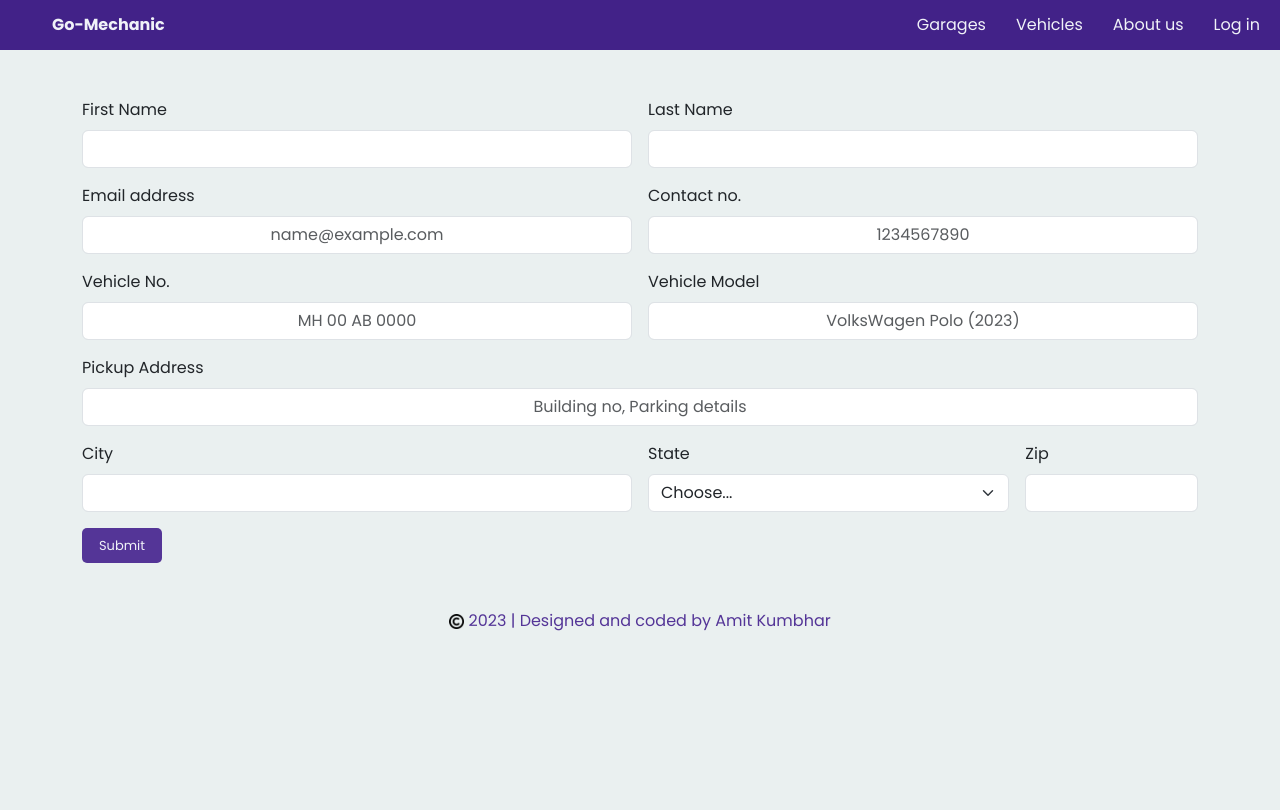
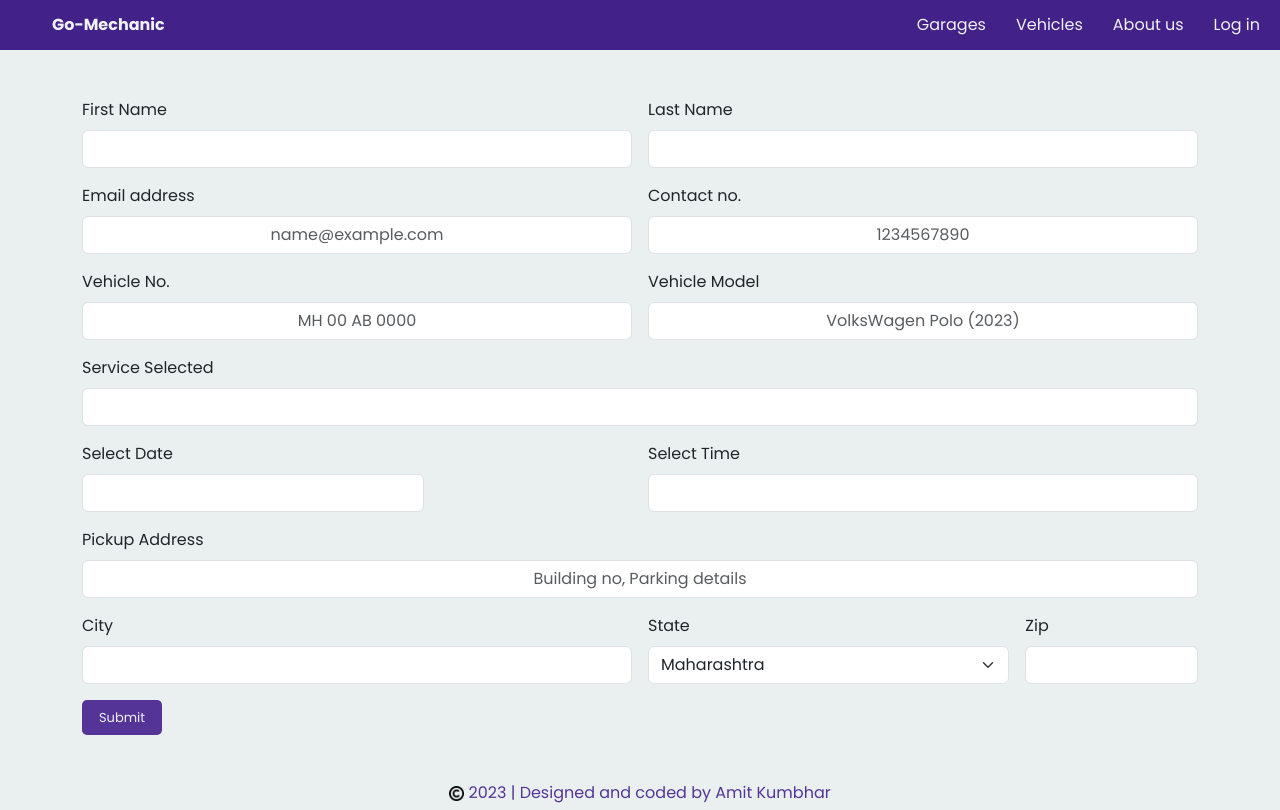
Before and after one commit to Welcometocodeamit/Go-Mechanic-Frontend, a React (Create React App) app: page /bookingform in a window 1280 px wide. Built offline with nearby package versions, Linux system fonts and the light colour scheme; a web font is replaced by a local one.

Commit message:
Form validation and changes and email modification

```diff
--- a/package.json
+++ b/package.json
@@ -8,9 +8,11 @@
     "@testing-library/user-event": "^13.5.0",
     "axios": "^1.5.1",
     "react": "^18.2.0",
+    "react-datepicker": "^4.23.0",
     "react-dom": "^18.2.0",
     "react-router-dom": "^6.16.0",
     "react-scripts": "5.0.1",
+    "react-time-picker": "^6.5.2",
     "web-vitals": "^2.1.4"
   },
   "scripts": {
--- a/src/Components/BookingForm.js
+++ b/src/Components/BookingForm.js
@@ -1,48 +1,89 @@
-import React from 'react'
+
+import React, { useState, useEffect } from 'react';
+import DatePicker from 'react-datepicker';
+import 'react-datepicker/dist/react-datepicker.css';
+import { useLocation } from 'react-router-dom';
 
 export default function BookingForm() {
 
+    const [selectedDate, setSelectedDate] = useState(null);
+
+    const location = useLocation();
+    const queryParams = new URLSearchParams(location.search);
+
+  // Extracting values from URL parameters
+    const defaultPrice = queryParams.get('price') || '';
+    const defaultName = queryParams.get('name') || '';
+    const defaultCity = queryParams.get('city') || '';
+    const defaultService = queryParams.get('service') || '';
+
+    const [price, setPrice] = useState(defaultPrice);
+    const [name, setName] = useState(defaultName);
+    const [city, setCity] = useState(defaultCity);
+    const [service, setService] = useState(defaultService);
 
 
-    function sendMail(){
-        let name=document.getElementById('inputfname').value +" "+document.getElementById('inputlname').value
+    useEffect(() => {
+        setPrice(defaultPrice);
+        setName(defaultName);
+        setCity(defaultCity);
+        setService(defaultService);
+      }, [defaultPrice, defaultName, defaultCity, defaultService]);
+
+
+    async function sendMail(event){
+        event.preventDefault();
+        let cname=document.getElementById('inputfname').value +" "+document.getElementById('inputlname').value
+
+        var fetch1 = document.getElementById('inputfname').value.length<=1 && alert("First name should not be empty")
+        var fetch2 = document.getElementById('inputlname').value.length<=1 && alert("Last name should not be empty")
+
+
         let email=document.getElementById('exampleFormControlInput1').value
         let plateNo=document.getElementById('inputvehicleno').value
         let car=document.getElementById('inputvehiclemodel').value
-        let address=document.getElementById('inputAddress2').value +" ,"+document.getElementById('inputCity').value+" ,"+document.getElementById('inputCity').value+" Pincode:"+document.getElementById('inputZip').value
-        console.log(name)
-        console.log(email)
-        console.log(plateNo)
-        console.log(car)
-        console.log(address)
+        let address=document.getElementById('inputAddress2').value +", "+document.getElementById('inputCity').value+", "+document.getElementById('inputCity').value+", Pincode:"+document.getElementById('inputZip').value
+        let date=selectedDate.toISOString().slice(0,10)
+        let time=document.getElementById('inputTime').value
+
+
+        try {
+            var bookingNo=selectedDate.toString().slice(4, 7).toUpperCase()+selectedDate.toString().slice(8, 10)+selectedDate.toString().slice(11, 15)+document.getElementById('inputfname').value.slice(0,1).toUpperCase()+document.getElementById('inputlname').value.slice(0,1).toUpperCase()
+        } catch (error) {
+            alert("Date and pickup time cannot be empty")
+        }
+
         let url = `https://go-mechanic-backend-production.up.railway.app/mail/send/${email}`
-
         let data = {
-            subject: "Go Mechanic - Booking Recipt",
-            message: `Dear ${name},
+            subject: "Go Mechanic - Booking Details",
+            message: `Dear ${cname},
 
             Thank you for choosing Go Mechanic for your vehicle service needs. We are pleased to confirm your booking with the following details:
 
-            Booking Reference Number: XYZ
+            Booking Reference Number:${bookingNo}
 
+            Vehicle Details:
             Vehicle Number: ${plateNo}
             Vehicle Name/Model: ${car}
-            Service Details: Body parts
+
+            Service Details:
+            Garage Name: ${name}
+            Garage Address: ${city}
+            Service Choosen: ${service}
 
             Pickup Details:
-
             Pickup Address: ${address}
-            Preferred Pickup Time: 12Pm
-            Estimated Total Cost: 5000rs
+            Pickup Date: ${date}
+            Preferred Pickup Time: ${time}
+            Estimated Total Cost: ${price}rs
 
             Payment Details:
-
             Payment Method: [Credit Card/PayPal/Cash on Pickup, etc.]
-            Payment Status: [Paid/Unpaid]
+            Payment Status: [Unpaid]
 
             Important Notes:
             Please ensure that your vehicle is accessible at the provided pickup address at the scheduled time.
-            In case of any changes or cancellations, please contact our customer service at kumbharamit98@gmail.com.
+            In case of any changes or cancellations, please contact our customer service at gomechanic.booking@gmail.com.
 
             Confirmation of Service:
             A service representative from Go Mechanic will arrive at the specified pickup address. Please be prepared to hand over the vehicle keys and any relevant documents.
@@ -62,97 +103,126 @@ export default function BookingForm() {
             body: JSON.stringify(data)
         };
 
-        try{fetch(url, requestOptions).then(response=>{
+        if(!fetch1 && !fetch2){
+            try{await fetch(url, requestOptions).then(response=>{
                 if (!response.ok) {
                     throw new Error(`Failed to send mail. Status: ${response.status}`);
+                }else{
+                    console.log("mail sent")
+                    alert("Booking sucess!, Please check your email for booking details")
+                    window.location.href = '/';
                 }
-                console.log("mail sent")
-                alert(`Booking sucess!, Please check your email for booking details`)
-
             }).catch((e)=>{console.log("Unable to send mail")})}catch (err) {
                 console.error(err);}
+        }else{
+            alert("Booking not confirmed due to short of details")
+        }
 
     }
 
 
   return (
             <div className='container my-5'>
-            <form class="row g-3">
-                <div class="col-md-6">
-                    <label for="inputfname" class="form-label">First Name</label>
-                    <input type="text" class="form-control" id="inputfname"/>
+                <div className='container'>
+                    <h4 id='garageName'>{name}</h4>
                 </div>
-                <div class="col-md-6">
-                    <label for="inputlname" class="form-label">Last Name</label>
-                    <input type="text" class="form-control" id="inputlname"/>
+            <form className="row g-3" onSubmit={sendMail}>
+                <div className="col-md-6">
+                    <label htmlFor="inputfname" className="form-label">First Name</label>
+                    <input type="text" className="form-control" id="inputfname"/>
                 </div>
-                <div class="col-md-6">
-                    <label for="exampleFormControlInput1" class="form-label">Email address</label>
-                    <input type="email" class="form-control" id="exampleFormControlInput1" placeholder="name@example.com"/>
+                <div className="col-md-6">
+                    <label htmlFor="inputlname" className="form-label">Last Name</label>
+                    <input type="text" className="form-control" id="inputlname"/>
                 </div>
-                <div class="col-md-6">
-                    <label for="contactno" class="form-label">Contact no.</label>
-                    <input type="text" class="form-control" id="contactno" placeholder="1234567890"/>
+                <div className="col-md-6">
+                    <label htmlFor="exampleFormControlInput1" className="form-label">Email address</label>
+                    <input type="email" className="form-control" id="exampleFormControlInput1" placeholder="name@example.com"/>
                 </div>
-                <div class="col-6">
-                    <label for="inputvehicleno" class="form-label">Vehicle No.</label>
-                    <input type="text" class="form-control" id="inputvehicleno" placeholder="MH 00 AB 0000"/>
+                <div className="col-md-6">
+                    <label htmlFor="contactno" className="form-label">Contact no.</label>
+                    <input type="text" className="form-control" id="contactno" placeholder="1234567890"/>
                 </div>
-                <div class="col-6">
-                    <label for="inputvehiclemodel" class="form-label">Vehicle Model</label>
-                    <input type="text" class="form-control" id="inputvehiclemodel" placeholder="VolksWagen Polo (2023)"/>
+                <div className="col-6">
+                    <label htmlFor="inputvehicleno" className="form-label">Vehicle No.</label>
+                    <input type="text" className="form-control" id="inputvehicleno" placeholder="MH 00 AB 0000"/>
                 </div>
-                <div class="col-12">
-                    <label for="inputAddress2" class="form-label">Pickup Address</label>
-                    <input type="text" class="form-control" id="inputAddress2" placeholder="Building no, Parking details"/>
+                <div className="col-6">
+                    <label htmlFor="inputvehiclemodel" className="form-label">Vehicle Model</label>
+                    <input type="text" className="form-control" id="inputvehiclemodel" placeholder="VolksWagen Polo (2023)"/>
                 </div>
-                <div class="col-md-6">
-                    <label for="inputCity" class="form-label">City</label>
-                    <input type="text" class="form-control" id="inputCity"/>
+                <div className="col-md-12">
+                    <label htmlFor="inputService" className="form-label">Service Selected</label>
+                    <input type="text" className="form-control" id="inputService" value={service}
+                    onChange={(e) => setService(e.target.value)}/>
                 </div>
-                <div class="col-md-4">
-                    <label for="inputState" class="form-label">State</label>
-                    <select id="inputState" class="form-select">
-                    <option selected>Choose...</option>
-                    <option>Andhra Pradesh</option>
-                    <option>Arunachal Pradesh</option>
-                    <option>Assam</option>
-                    <option>Bihar</option>
-                    <option>Chhattisgarh</option>
-                    <option>Goa</option>
-                    <option>Gujarat</option>
-                    <option>Haryana</option>
-                    <option>Himachal Pradesh</option>
-                    <option>Jammu and Kashmir</option>
-                    <option>Jharkhand</option>
-                    <option>Karnataka</option>
-                    <option>Kerala</option>
-                    <option>Madhya Pradesh</option>
-                    <option>Maharashtra</option>
-                    <option>Manipur</option>
-                    <option>Meghalaya</option>
-                    <option>Mizoram</option>
-                    <option>Nagaland</option>
-                    <option>Odisha</option>
-                    <option>Punjab</option>
-                    <option>Rajasthan</option>
-                    <option>Sikkim</option>
-                    <option>Tamil Nadu</option>
-                    <option>Telangana</option>
-                    <option>Tripura</option>
-                    <option>Uttar Pradesh</option>
-                    <option>Uttarakhand</option>
-                    <option>West Bengal</option>
+                <div className="col-md-6">
+                    <label htmlFor="inputDate" className="form-label">Select Date</label><br></br>
+                    <DatePicker
+                        id="inputDate"
+                        className="form-control"
+                        selected={selectedDate}
+                        onChange={(date) => setSelectedDate(date)}
+                        dateFormat="dd/MM/yyyy" // Customize the date format if needed
+                    />
+                </div>
+
+                <div className="col-md-6">
+                    <label htmlFor="inputTime" className="form-label">Select Time</label>
+                    <input type="text" className="form-control" id="inputTime"/>
+                </div>
 
 
+                <div className="col-12">
+                    <label htmlFor="inputAddress2" className="form-label">Pickup Address</label>
+                    <input type="text" className="form-control" id="inputAddress2" placeholder="Building no, Parking details"/>
+                </div>
+                <div className="col-md-6">
+                    <label htmlFor="inputCity" className="form-label">City</label>
+                    <input type="text" className="form-control" id="inputCity" value={city} onChange={(e) => setCity(e.target.value)}/>
+                </div>
+                <div className="col-md-4">
+                    <label htmlFor="inputState" className="form-label">State</label>
+                    <select id="inputState" className="form-select" defaultValue="Maharashtra">
+                        <option value="" disabled>Choose...</option>
+                        <option value="Andhra Pradesh">Andhra Pradesh</option>
+                        <option value="Arunachal Pradesh">Arunachal Pradesh</option>
+                        <option value="Assam">Assam</option>
+                        <option value="Bihar">Bihar</option>
+                        <option value="Chhattisgarh">Chhattisgarh</option>
+                        <option value="Goa">Goa</option>
+                        <option value="Gujarat">Gujarat</option>
+                        <option value="Haryana">Haryana</option>
+                        <option value="Himachal Pradesh">Himachal Pradesh</option>
+                        <option value="Jammu and Kashmir">Jammu and Kashmir</option>
+                        <option value="Jharkhand">Jharkhand</option>
+                        <option value="Karnataka">Karnataka</option>
+                        <option value="Kerala">Kerala</option>
+                        <option value="Madhya Pradesh">Madhya Pradesh</option>
+                        <option value="Maharashtra">Maharashtra</option>
+                        <option value="Manipur">Manipur</option>
+                        <option value="Meghalaya">Meghalaya</option>
+                        <option value="Mizoram">Mizoram</option>
+                        <option value="Nagaland">Nagaland</option>
+                        <option value="Odisha">Odisha</option>
+                        <option value="Punjab">Punjab</option>
+                        <option value="Rajasthan">Rajasthan</option>
+                        <option value="Sikkim">Sikkim</option>
+                        <option value="Tamil Nadu">Tamil Nadu</option>
+                        <option value="Telangana">Telangana</option>
+                        <option value="Tripura">Tripura</option>
+                        <option value="Uttar Pradesh">Uttar Pradesh</option>
+                        <option value="Uttarakhand">Uttarakhand</option>
+                        <option value="West Bengal">West Bengal</option>
                     </select>
                     </div>
-                <div class="col-md-2">
-                    <label for="inputZip" class="form-label">Zip</label>
-                    <input type="text" class="form-control" id="inputZip"/>
+
+                <div className="col-md-2">
+                    <label htmlFor="inputZip" className="form-label">Zip</label>
+                    <input type="text" className="form-control" id="inputZip"/>
                 </div>
-                <div class="col-12">
-                    <button id='submitformbtn' type="submit" class="btn" onClick={sendMail}>Submit</button>
+                <div className="col-12">
+                    <button id='submitformbtn' className="btn" type="submit">Submit</button>
                 </div>
             </form>
         </div>
--- a/src/Components/ServiceItem.js
+++ b/src/Components/ServiceItem.js
@@ -1,7 +1,9 @@
 import React from 'react'
 import placeholder from '../Assets/placeholder.png'
+import {Link} from 'react-router-dom'
 
 export default function ServiceItem(props) {
+
   return (
 
         <div className='serviceItem'>
@@ -16,7 +18,9 @@ export default function ServiceItem(props) {
 
           <div className='servicebody'>
             <p>Starting from {props.price}</p>
-            <a href='/bookingform'><button>Book Now</button></a>
+            <Link to={`/bookingform?price=${props.price}&name=${props.orgname}&city=${props.city}&service=${props.services}`}>
+              <button>Book Now</button>
+            </Link>
             </div>
         </div>
 
```
Also changed, not shown: src/App.css (+8 -0 lines), 1 other file (tests, documents, lock files or other folders). Lines whose indentation alone changed are shown as unchanged.
